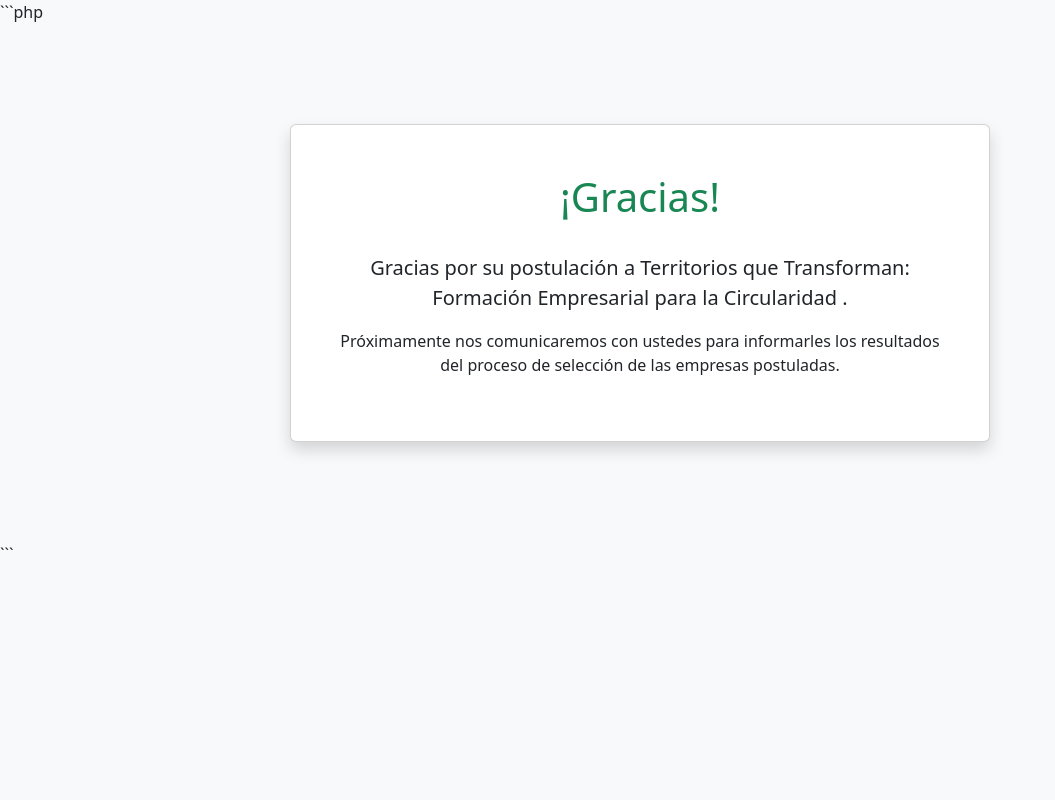
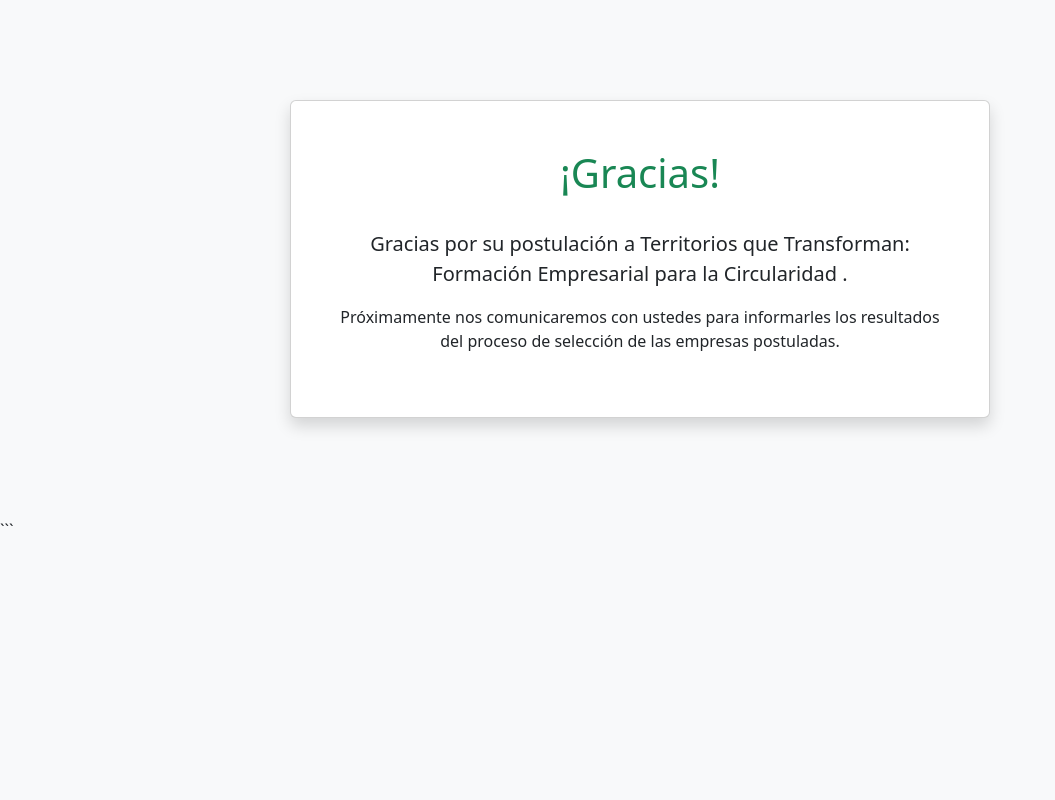
Before and after one commit to MariaFerGomezHi/form-relacionamiento, a PHP site: page /gracias.php in a window 1280 px wide. Shown: the whole page, without its empty margins (0-1055 px from the left). Run offline with PHP 8.4, Linux system fonts and the light colour scheme.

Commit message:
PROJECT FINAL

````diff
--- a/gracias.php
+++ b/gracias.php
@@ -1,4 +1,3 @@
-```php
 <?php
 
 $id = isset($_GET["id"]) ? (int) $_GET["id"] : 0;
````
Also changed, not shown: 4 other files.
